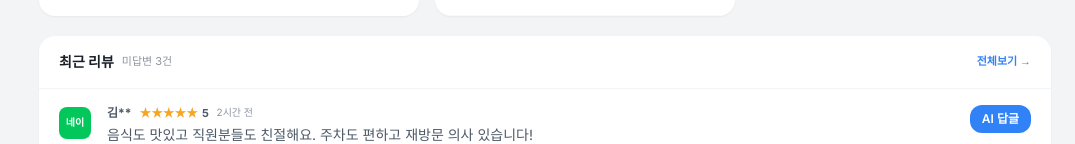
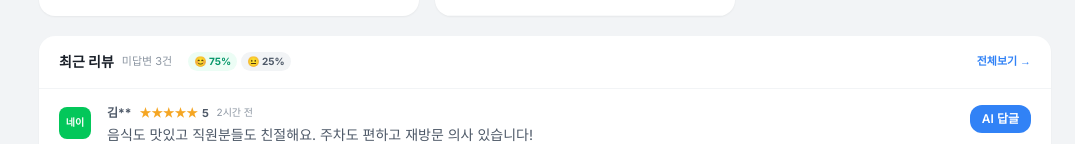
Before and after one commit to jty0221-del/localution, a Next.js app: page /dashboard in a window 1280 px wide. Shown: the part 2038-2182 px from the top of the page, without its empty margins (205-1280 px from the left). Built offline with nearby package versions, Linux system fonts and the light colour scheme.

Commit message:
feat(dashboard): real-time sentiment calc from RECENT_REVIEWS + inline badge on 최근 리뷰 header

```diff
--- a/app/dashboard/page.tsx
+++ b/app/dashboard/page.tsx
@@ -862,8 +862,18 @@ export default function Dashboard() {
   ]
   const maxVisitor = Math.max(...hourlyVisitors.map(x => x.v))
 
-  // 리뷰 감정 분석
-  const sentiment = { positive: 78, neutral: 14, negative: 8 }
+  // 리뷰 감정 분석 (RECENT_REVIEWS 기반 실시간 계산, 별점 기준)
+  const sentimentCount = {
+    positive: RECENT_REVIEWS.filter(r => r.rating >= 4).length,
+    neutral:  RECENT_REVIEWS.filter(r => r.rating === 3).length,
+    negative: RECENT_REVIEWS.filter(r => r.rating <= 2).length,
+  }
+  const sentimentTotal = RECENT_REVIEWS.length || 1
+  const sentiment = {
+    positive: Math.round(sentimentCount.positive / sentimentTotal * 100),
+    neutral:  Math.round(sentimentCount.neutral  / sentimentTotal * 100),
+    negative: Math.round(sentimentCount.negative / sentimentTotal * 100),
+  }
 
   // VIP 고객
   const vipCustomers = [
@@ -1179,6 +1189,21 @@ export default function Dashboard() {
             <div className="flex items-center gap-2">
               <span className="text-sm font-bold text-[#191F28]">최근 리뷰</span>
               <span className="text-[11px] text-[#8B95A1]">미답변 {RECENT_REVIEWS.filter(r => !r.replied).length}건</span>
+              <span className="flex items-center gap-1 ml-2">
+                <span className="inline-flex items-center gap-0.5 px-1.5 py-0.5 rounded-full bg-[#ECFDF5] text-[10px] font-bold text-[#059669]" title={`긍정 ${sentimentCount.positive}건`}>
+                  😊 {sentiment.positive}%
+                </span>
+                {sentimentCount.neutral > 0 && (
+                  <span className="inline-flex items-center gap-0.5 px-1.5 py-0.5 rounded-full bg-[#F2F4F6] text-[10px] font-bold text-[#4E5968]" title={`중립 ${sentimentCount.neutral}건`}>
+                    😐 {sentiment.neutral}%
+                  </span>
+                )}
+                {sentimentCount.negative > 0 && (
+                  <span className="inline-flex items-center gap-0.5 px-1.5 py-0.5 rounded-full bg-[#FEF2F2] text-[10px] font-bold text-[#DC2626]" title={`부정 ${sentimentCount.negative}건`}>
+                    😟 {sentiment.negative}%
+                  </span>
+                )}
+              </span>
             </div>
             <Link href="/reviews" className="text-[11px] text-[#3182F6] font-semibold hover:underline">전체보기 →</Link>
           </div>
```
